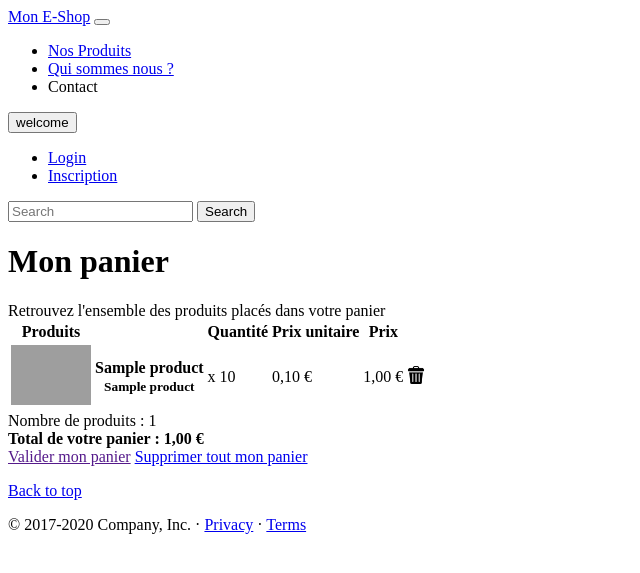
After one commit to Lecogoni/eshop-symphony6, a Symfony app: template templates/cart/index.html.twig in a window 1280 px wide. The commit adds this page. Shown: the top 573 px of the page, without its empty margins (0-640 px from the left). Run offline with Twig, Linux system fonts and the light colour scheme; the template is opened without the code that fills it: most values are stand-ins (such as "Sample title", 1, 10 or a date in 2020); some libraries are stand-ins or nearby versions; grey boxes are pictures that could not be loaded.

Commit message:
implement Cart - add product to cart - cart view - delete items from cart - remove the whole cart

```diff
--- a/templates/base.html.twig
+++ b/templates/base.html.twig
@@ -17,7 +17,7 @@
     <header>
         <nav class="navbar navbar-expand-lg navbar-light bg-light">
             <div class="container-fluid">
-                <a class="navbar-brand" href="#">Mon E-Shop</a>
+                <a class="navbar-brand" href="{{ path('app_home') }}">Mon E-Shop</a>
                 <button class="navbar-toggler" type="button" data-bs-toggle="collapse" data-bs-target="#navbarSupportedContent" aria-controls="navbarSupportedContent" aria-expanded="false" aria-label="Toggle navigation">
                 <span class="navbar-toggler-icon"></span>
                 </button>
--- /dev/null
+++ b/templates/cart/index.html.twig
@@ -0,0 +1,59 @@
+{% extends 'base.html.twig' %}
+
+{% block title %}Mon panier{% endblock %}
+
+{% block body %}
+
+
+<div class="example-wrapper">
+    <h1>Mon panier</h1>
+    Retrouvez l'ensemble des produits placés dans votre panier
+
+    {% if cart|length > 0 %}
+    <table class="table">
+        <thead>
+            <tr>
+                <th scope="col">Produits</th>
+                <th scope="col"></th>
+                <th scope="col">Quantité</th>
+                <th scope="col">Prix unitaire</th>
+                <th scope="col">Prix</th>
+                <th scope="col"></th>
+            </tr>
+        </thead>
+        <tbody>
+            {% set total = null %}
+            {% for item in cart %}
+            <tr>
+                <th scope="row">
+                    <img src="uploads/{{item.product.illustration}}" alt="{{ item.product.name }}" height="60px">
+                </th>
+                <th>{{item.product.name}}<br><small>{{item.product.subtitle}}</small></th>
+                <td>x {{item.quantity}}</td>
+                <td>{{ (item.product.price / 100) | number_format(2, ',', '.')}} €</td>
+                <td>{{ ((item.quantity * item.product.price) / 100) | number_format(2, ',', '.')}} €</td>
+                <td>
+                    <a href="{{ path('app_cart_delete', {'id' : item.product.id }) }}"><img src="{{ asset('images/trash-can.png')}}" height="18px" alt"supprimer mon produit"></a>
+                </td>
+            </tr>
+            {% set total = total + (item.quantity * item.product.price) %}
+            {% endfor %}
+        </tbody>
+    </table>
+
+    <div class='text-end'>
+        Nombre de produits : {{cart|length}}<br>
+        <b>Total de votre panier : {{ (total / 100) | number_format(2, ',', '.')}} €</b><br>
+        <a href="" class"btn btn-primary">Valider mon panier</a>
+        <a href="{{ path('app_cart_remove') }}" class"btn btn-primary">Supprimer tout mon panier</a>
+    </div>
+    {% else %}
+        <hr>
+        <p><b>Votre panier est vide</b><p>
+    {% endif %}
+</div>
+{% endblock %}
+
+{# <i class="fa-solid fa-trash-can"></i>
+<i class="fa-solid fa-plus"></i>
+<i class="fa-solid fa-minus"></i> #}
--- a/templates/product/show.html.twig
+++ b/templates/product/show.html.twig
@@ -15,7 +15,7 @@
             <span>{{ (product.price / 100) | number_format(2, ',', '.')}} €</span>
             <hr>
             <p>{{ product.description}}</p>
-            <a href="#" class="btn btn-primary">Ajouter au panier</a>
+            <a href="{{ path('app_cart_add', {'id' : product.id })}}" class="btn btn-primary">Ajouter au panier</a>
         </div>
     </div>
 
```
Also changed, not shown: src/Classe/Cart.php (added, +66 -0 lines), src/Controller/CartController.php (added, +72 -0 lines), src/Controller/HomeController.php (+10 -1 lines), public/images/add.png (added), public/images/minus.png (added), public/images/shopping-cart.png (added), public/images/trash-can.png (added).
